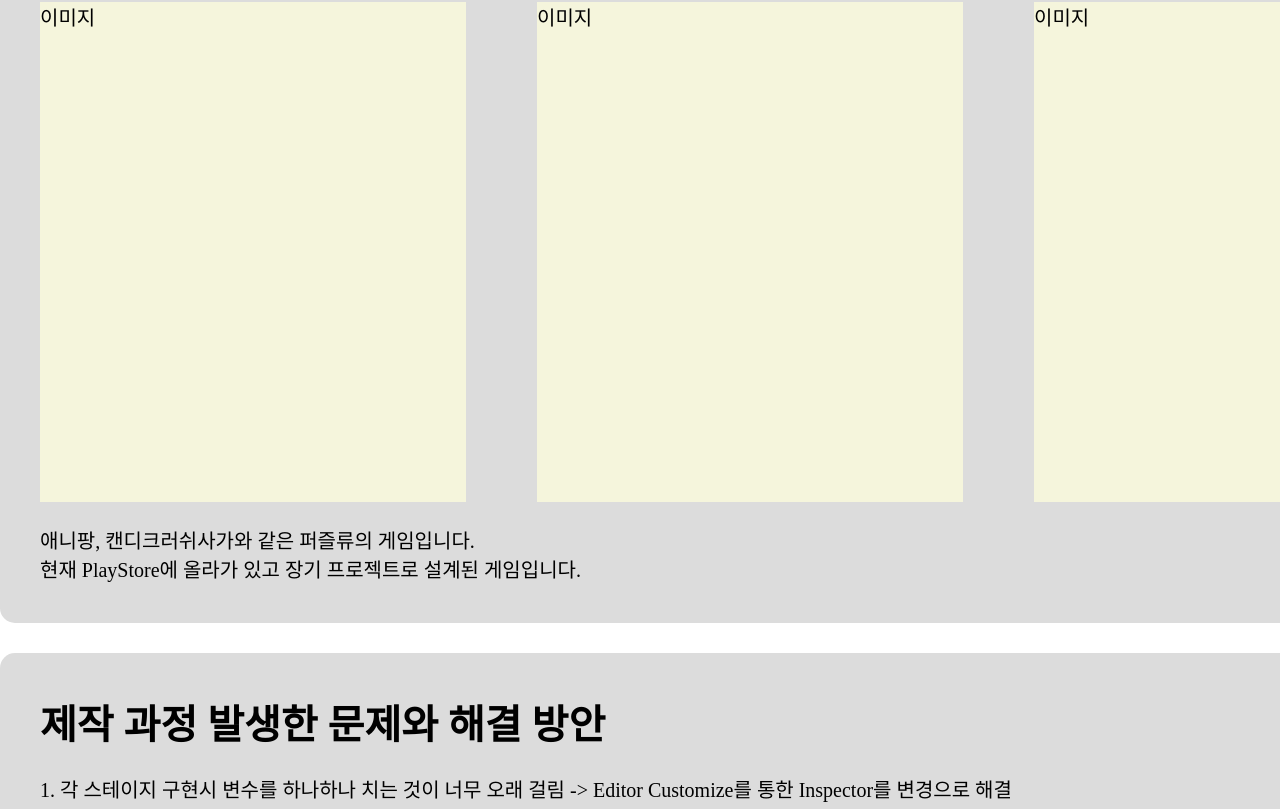
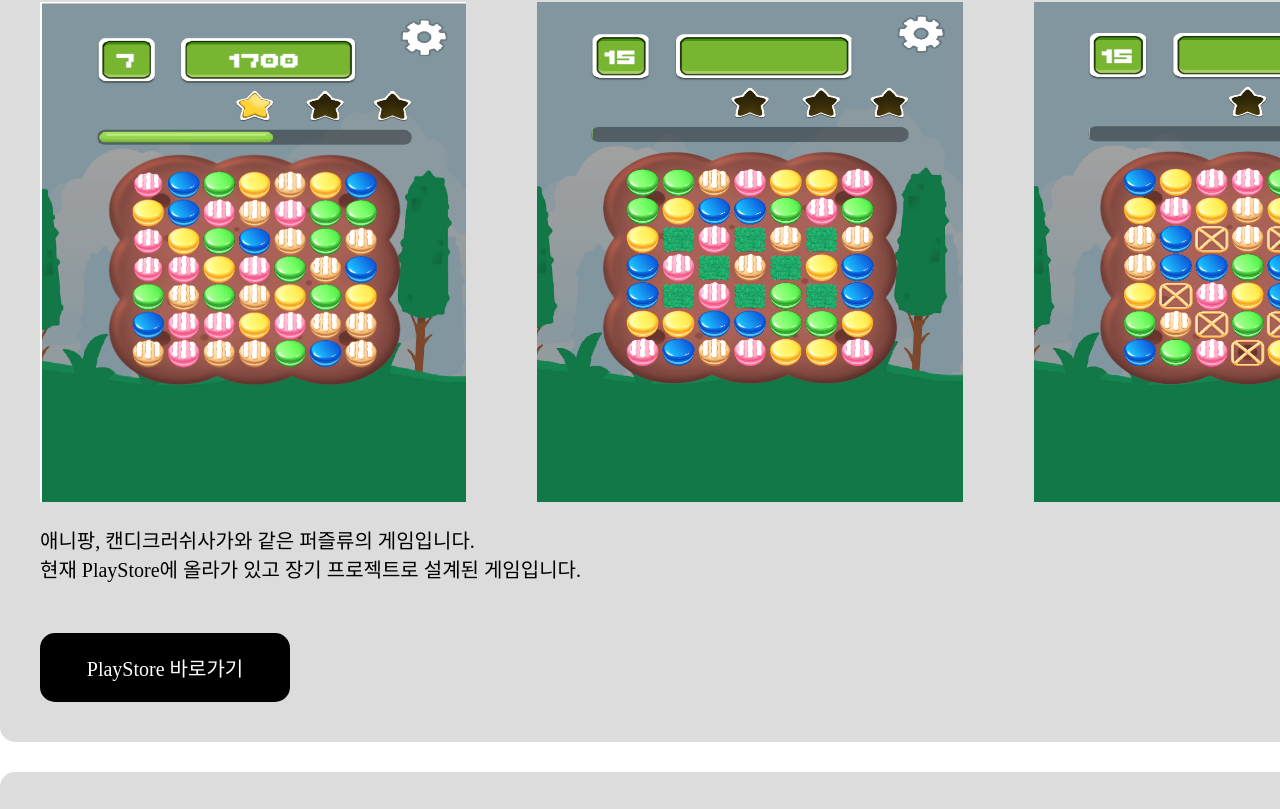
Before and after one commit to skeadee/PORTFOLIO, a plain HTML site: page SnackCrash/SnackCrash.html in a window 1280 px wide. Shown: the part 416-1225 px from the top of the page. Drawn offline with Linux system fonts and the light colour scheme; no server answers.

Commit message:
snack crash finish

```diff
--- a/SnackCrash/SnackCrash.html
+++ b/SnackCrash/SnackCrash.html
@@ -58,9 +58,9 @@
       <h1>게임 소개</h1>
 
       <div class="img">
-        <li>이미지</li>
-        <li>이미지</li>
-        <li>이미지</li>
+        <li><img src="snackcrash_01.png" alt="null" style="width: 100%; height: 100%;"></li>
+        <li><img src="snackcrash_02.png" alt="null" style="width: 100%; height: 100%;"></li>
+        <li><img src="snackcrash_03.png" alt="null" style="width: 100%; height: 100%;"></li>
       </div>
 
       <p>
@@ -69,6 +69,8 @@
         현재 PlayStore에 올라가 있고 장기 프로젝트로 설계된 게임입니다.
       </p>
 
+      <div class="playstore"><a href="https://play.google.com/store/apps/details?id=com.PuzzleCompany.PuzzleGame">PlayStore 바로가기</a></div>
+
 
     </div>
 
@@ -76,7 +78,8 @@
       <h1>제작 과정 발생한 문제와 해결 방안</h1><br>
 
       <p>
-        1. 각 스테이지 구현시 변수를 하나하나 치는 것이 너무 오래 걸림 -> Editor Customize를 통한 Inspector를 변경으로 해결
+        1. 각 스테이지 구현시 변수를 하나하나 치는 것이 너무 오래 걸림 -> Editor Customize를 통한 Inspector를 변경으로 해결 <br>
+        2. 데이터 저장방식을 playerprefs로 구현하니 데이터 초기화가 되지 않음 -> 저장 방식을 JSON형태로 변경하여 문제해결 <br>
       </p>
 
 
--- a/SnackCrash/snackcrash.css
+++ b/SnackCrash/snackcrash.css
@@ -20,13 +20,14 @@ li {
     height: 500px;
     margin-top: 20px;
 
+
+
     display: flex;
     justify-content: space-between;
 }
 
 .outline .img li {
     width: 30%;
-    background-color: beige;
 }
 
 .outline .exp_link {
@@ -47,3 +48,17 @@ li {
     display: flex;
     justify-content: space-between;
 }
+
+
+/* playerstore 버튼*/
+.playstore {
+    margin-top: 50px;
+    color: white;
+    background-color: black;
+
+    padding: 20px;
+    width: 250px;
+
+    text-align: center;
+    border-radius: 15px;
+}
```
Also changed, not shown: SnackCrash/snackcrash_explanation.html (+12 -9 lines), SnackCrash/JavascrpitsSave.png (added), SnackCrash/snackcrash_01.png (added), SnackCrash/snackcrash_02.png (added), SnackCrash/snackcrash_03.png (added).
